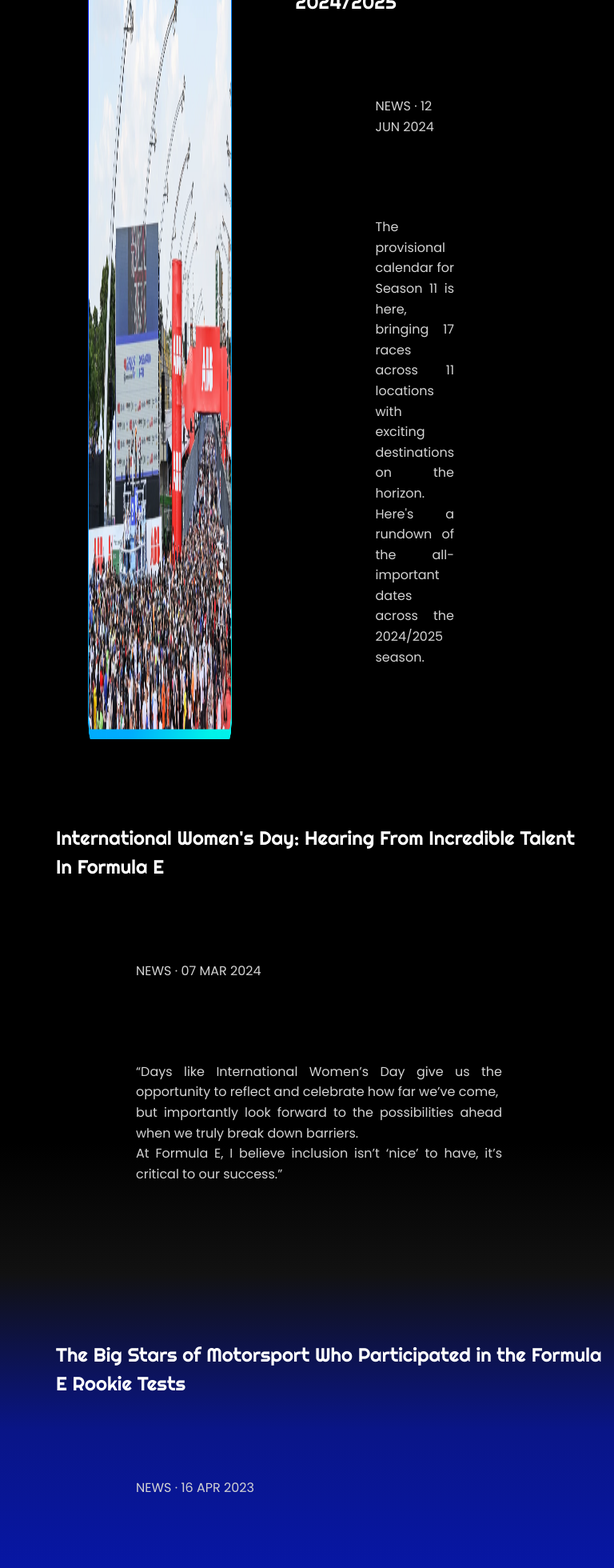
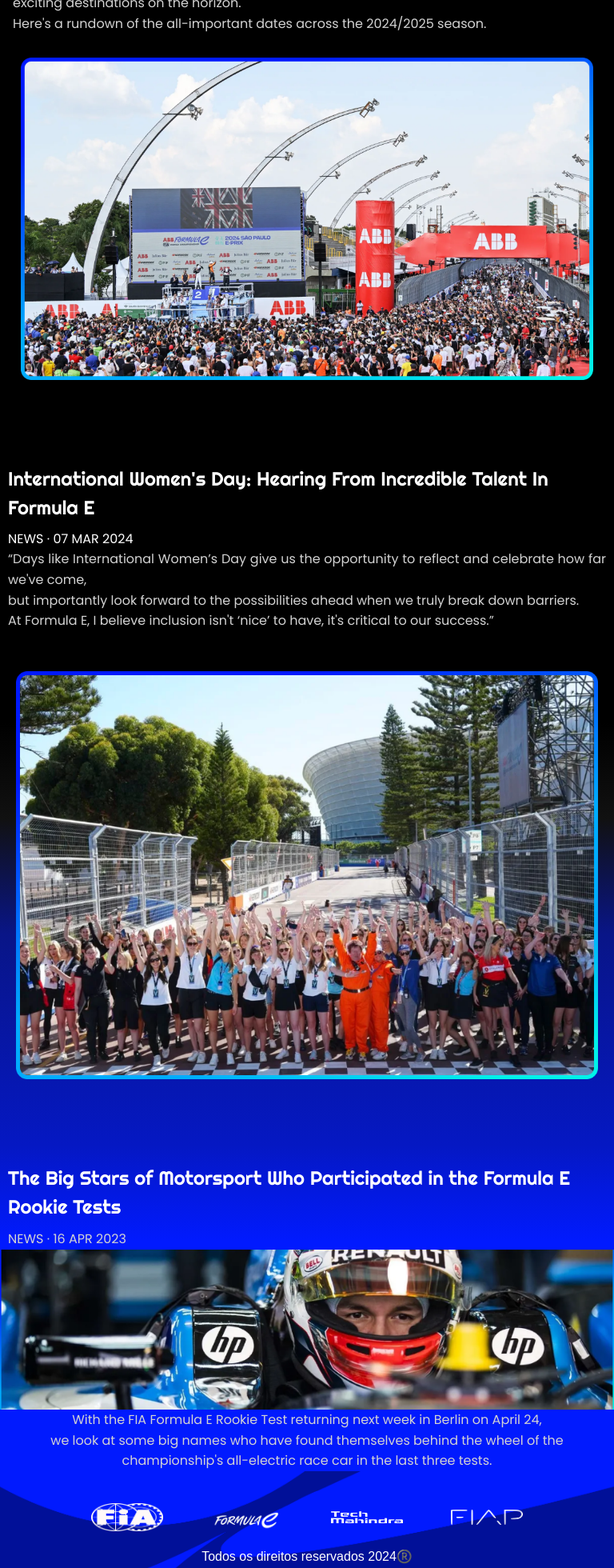
Before and after one commit to Challenge-Formula-E/Sprint-WebDev-e-front, a React (Vite) app: page /Sprint-WebDev-e-front/news in a window 768 px wide. Shown: the part 640-2600 px from the top of the page at 80% size. Built offline with nearby package versions, Linux system fonts and the light colour scheme; sample sign-in values are in the browser's storage; a web font is replaced by a local one.

Commit message:
responsividade

```diff
--- a/src/pages/About.jsx
+++ b/src/pages/About.jsx
@@ -1,11 +1,7 @@
-import React from 'react';
 import '../styles/about.css';
 import carros from '../assets/carros.png';
 import carro from '../assets/carromahindra.png';
-import capa from '../assets/mahindracar.png';
 import logo from '../assets/logo.png';
-import fundo from '../assets/fundomoedas.png'
-import { BiFontSize } from 'react-icons/bi';
 
 function About () {
   return (
@@ -18,12 +14,12 @@
 
 
 
-        <h2 className='titulo'>About</h2>
+        <h2 className='titulo h2-about'>About</h2>
 
       <section className="about-section">
 
-        <p >
-          Formula E is the world's first all-electric international single-seater championship.
+        <p className='p-about'>
+          Formula E is the world&apos;s first all-electric international single-seater championship.
           <br />
           Officially known as the ABB FIA Formula E World Championship,
           <br /> it encourages the development
@@ -36,18 +32,18 @@
 
 
 
-        <h2 className='benefits'>Benefits</h2>
+        <h2 className='benefits h2-about'>Benefits</h2>
 
 
 
       <section className="benefits-section">
 
-        <p>
+        <p className='p-about'>
           The end goal is to promote sustainable mobility as part of efforts to combat urban <br /> air pollution
           and lessen the effects of climate change.
           <br />
-          According to the Championship’s organizers, “Formula E is more than just a racing series <br />
-          – it’s
+          According to the Championship&apos;s organizers, “Formula E is more than just a racing series <br />
+          – it&apos;s
           a battle for the future.
           <br /> Our radical cars – all powered by electricity – pave the way for the road cars
           of tomorrow, <br /> with the series acting as a competitive platform to test and develop the latest in electric technology.”
@@ -64,7 +60,7 @@
       </div>
 
       <section className="history-section">
-        <p>
+        <p className='p-about'>
           Since making its debut in the grounds of the Olympic Park in Beijing in 2014, Formula E has grown <br />
           into a global entertainment brand, attracting a grid full of the best racing drivers and teams around. <br />
           Now in its 9th season, Formula E features 22 drivers divided among 11 teams representing marques including
--- a/src/pages/News.jsx
+++ b/src/pages/News.jsx
@@ -1,74 +1,74 @@
-import React from 'react';
-import '../styles/news.css'
-import logo from '../assets/logo.png';
-import pessoas from '../assets/pessoas.png';
-import publico from '../assets/pessoas2.png';
-import piloto from '../assets/piloto.png';
-import { BiFontSize } from 'react-icons/bi';
-import { BsDisplay } from 'react-icons/bs';
+import "../styles/news.css";
+import logo from "../assets/logo.png";
+import pessoas from "../assets/pessoas.png";
+import publico from "../assets/pessoas2.png";
 
-function News () {
-
+function News() {
   return (
-
-
     <div className="news-page">
-
       <section className="topo">
         <img src={logo} alt="Formula E Logo" className="logo" />
         <h1>Track revolution with a touch of electricity</h1>
       </section>
 
-
-
-        <h2 className='titulo'>Last News</h2>
-
-
+      <h2 className="titulo">Last News</h2>
 
       <section className="noticia-section">
-
         <div className="noticia">
-        <h2>SEASON 11 CALENDAR: The Formula E races in 2024/2025</h2>
-        <p>NEWS · 12 JUN 2024</p>
-        <p className='calendar-races'>
-        The provisional calendar for Season 11 is here, bringing 17 races across 11 locations with exciting destinations on the horizon. <br /> Here's a rundown of the all-important dates across the 2024/2025 season.
-        </p>
+          <h2 className="h2-news text-xl">
+            SEASON 11 CALENDAR: The Formula E races in 2024/2025
+          </h2>
+          <p className="p-news">NEWS · 12 JUN 2024</p>
+          <p className="calendar-races p-news">
+            The provisional calendar for Season 11 is here, bringing 17 races
+            across 11 locations with exciting destinations on the horizon.{" "}
+            <br /> Here&apos;s a rundown of the all-important dates across the
+            2024/2025 season.
+          </p>
         </div>
         <div className="image-container">
-          <img className="" src={pessoas} alt=''/>
+          <img className="" src={pessoas} alt="" />
         </div>
       </section>
 
-
+      <section className="news-section1">
+        <div className="noticia">
+          <h2 className="h2-news">
+            International Women&apos;s Day: Hearing From Incredible Talent In
+            Formula E
+          </h2>
+          <p>NEWS · 07 MAR 2024</p>
+          <p className="womans-day p-news">
+            “Days like International Women’s Day give us the opportunity to
+            reflect and celebrate how far we&apos;ve come, <br /> but
+            importantly look forward to the possibilities ahead when we truly
+            break down barriers. <br /> At Formula E, I believe inclusion isn&apos;t
+            ‘nice’ to have, it&apos;s critical to our success.”
+          </p>
+        </div>
+        <div className="image-container">
+          <img className="" src={publico} alt="" />
+        </div>
+      </section>
 
       <section className="news-section">
         <div className="noticia">
-        <h2>International Women's Day: Hearing From Incredible Talent In Formula E</h2>
-        <p>NEWS · 07 MAR 2024</p>
-        <p className='womans-day'>
-        “Days like International Women’s Day give us the opportunity to reflect and celebrate how far we’ve come, <br /> but importantly look forward to the possibilities ahead when we truly break down barriers. <br /> At Formula E, I believe inclusion isn’t ‘nice’ to have, it’s critical to our success.”        </p>
-        </div>
-        <div className="image-container">
-          <img className="" src={publico} alt=''/>
+          <h2 className="h2-news">
+            The Big Stars of Motorsport Who Participated in the Formula E Rookie
+            Tests
+          </h2>
+          <p className="p-news">NEWS · 16 APR 2023</p>
         </div>
       </section>
-
-
-      <section className="news-section">
-        <div className="noticia">
-        <h2>The Big Stars of Motorsport Who Participated in the Formula E Rookie Tests</h2>
-        <p>NEWS · 16 APR 2023</p>
-        </div>
-      </section>
-          <div className="piloto">
-          </div>
-        <p className='p-meio'>
-        With the FIA ​​Formula E Rookie Test returning next week in Berlin on April 24, <br /> we look at some big names who have found themselves behind the wheel of the <br /> championship's all-electric race car in the last three tests.               </p>
-
+      <div className="piloto"></div>
+      <p className="p-meio p-news">
+        With the FIA Formula E Rookie Test returning next week in Berlin on
+        April 24, <br /> we look at some big names who have found themselves
+        behind the wheel of the <br /> championship&apos;s all-electric race car
+        in the last three tests.
+      </p>
     </div>
   );
-
-};
-
+}
 
 export default News;
--- a/src/styles/about.css
+++ b/src/styles/about.css
@@ -2,12 +2,6 @@
     background: linear-gradient(to bottom, #000 61%, #1f45ad 66%, #091587 72%, #0518C3 83%, #011AFE 88%);
   }
 
- * {
-    margin: 0;
-    padding: 0;
-    box-sizing: border-box;
-
-    }
 
 
     .about-section,
@@ -26,12 +20,12 @@
     }
 
 
-    h2 {
+    .h2-about {
       font-size: 2rem;
       margin-bottom: 20px;
     }
 
-    p {
+    .p-about {
       font-size: 1.1rem;
       line-height: 1.6;
       color: #d3d3d3;
@@ -103,14 +97,13 @@
         font-size: 1rem;
       }
 
-      h2 {
+      .h2-about {
         font-size: 1.5rem;
       }
 
 
-      p {
+      .p-about {
         font-size: 1rem;
-        margin: 100px;
       }
 
       .texto {
@@ -122,4 +115,24 @@
       .image-container img {
         max-width: 100%;
       }
+
+      .about-section,.benefits-section,.history-section {
+        flex-direction: column;
+        margin-right: 10px;
+        margin-left: 10px;
+      }
+
+      .benefits{
+        justify-content: center;
+        margin-right: 0px;
+      }
+
+      .carromahindra {
+        width: 100%;
+        height: 200px;
+        background-repeat: no-repeat;
+        background-image: url(../assets/carro.png);
+        background-position: center;
+        background-size: contain;
+      }
     }
--- a/src/styles/coins.css
+++ b/src/styles/coins.css
@@ -261,9 +261,24 @@
 
 
 
-  @media (max-width: 600px) {
+  @media (max-width: 768px) {
     .stats {
       flex-direction: column;
       align-items: center;
     }
+
+    .e-coins, .current-rank {
+      width: 100%;
+      margin-bottom: 20px;
+    }
+
+    .e-coins-container {
+      height: 100%;
+    }
+
+    .boxes{
+      display: flex;
+      flex-direction: column;
+      align-items: center;
+    }
   }
--- a/src/styles/news.css
+++ b/src/styles/news.css
@@ -4,8 +4,14 @@
     background: linear-gradient(to bottom, #000 61%, #111 66%, #091587 72%, #0518C3 83%, #011AFE 88%);
   }
 
-  h2 {
+  .h2-news {
     margin-top: 95px;
+  }
+
+  .p-news {
+    font-size: 1.1rem;
+    line-height: 1.6;
+    color: #d3d3d3;
   }
   .calendar-races{
     text-align: justify;
@@ -30,6 +36,23 @@
       margin-right: 100px;
       margin-left: 100px;
   }
+
+  .news-section {
+    display: flex;
+    justify-content: space-between;
+    align-items: center;
+    margin: 0 100px;
+    gap: 20px;
+  }
+
+  .news-section1 {
+    display: flex;
+    justify-content: space-between;
+    align-items: center;
+    margin: 100px 100px;
+    gap: 20px;
+  }
+
   .noticia {
       margin-left: 70px;
   }
@@ -42,12 +65,20 @@
       background-position: center;
   }
 
-  @media (min-width: 768px) {
-      .news-section {
+  @media (max-width: 768px) {
+      .news-section, .news-section1 {
         display: flex;
+        flex-direction: column;
         justify-content: space-between;
         align-items: center;
+        margin: 0 10px;
         gap: 20px;
+      }
+
+      .noticia-section {
+        display: flex;
+        flex-direction: column;
+        margin: 0 1rem;
       }
 
       .news-section .image-container {
@@ -57,6 +88,23 @@
       .news-section p {
         flex: 1;
       }
+
+      .h2-news {
+        font-size: 1.5rem;
+      }
+
+      .noticia{
+        margin: 0;
+      }
+
+      .p-news {
+        font-size: 1rem;
+        margin: 0;
+      }
+      .piloto {
+        background-size: cover;
+        height: 200px;
+      }
   }
 
   .p-meio {
```
